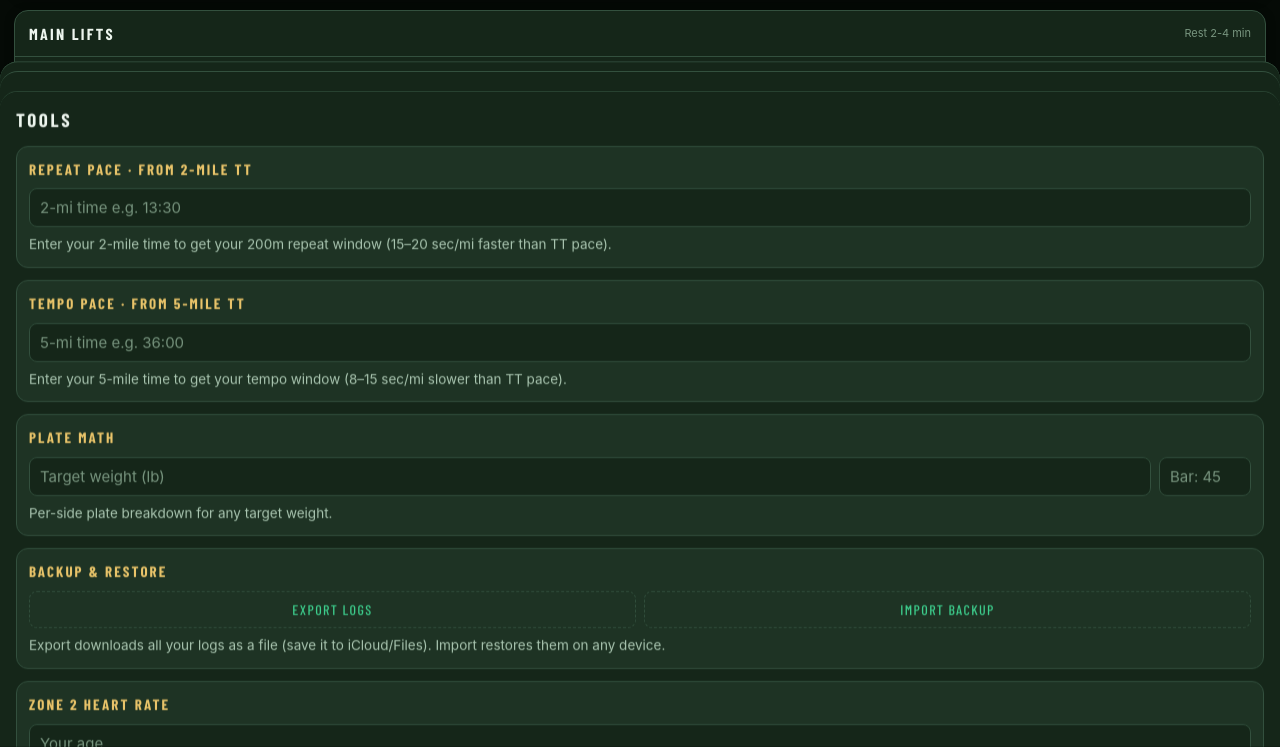
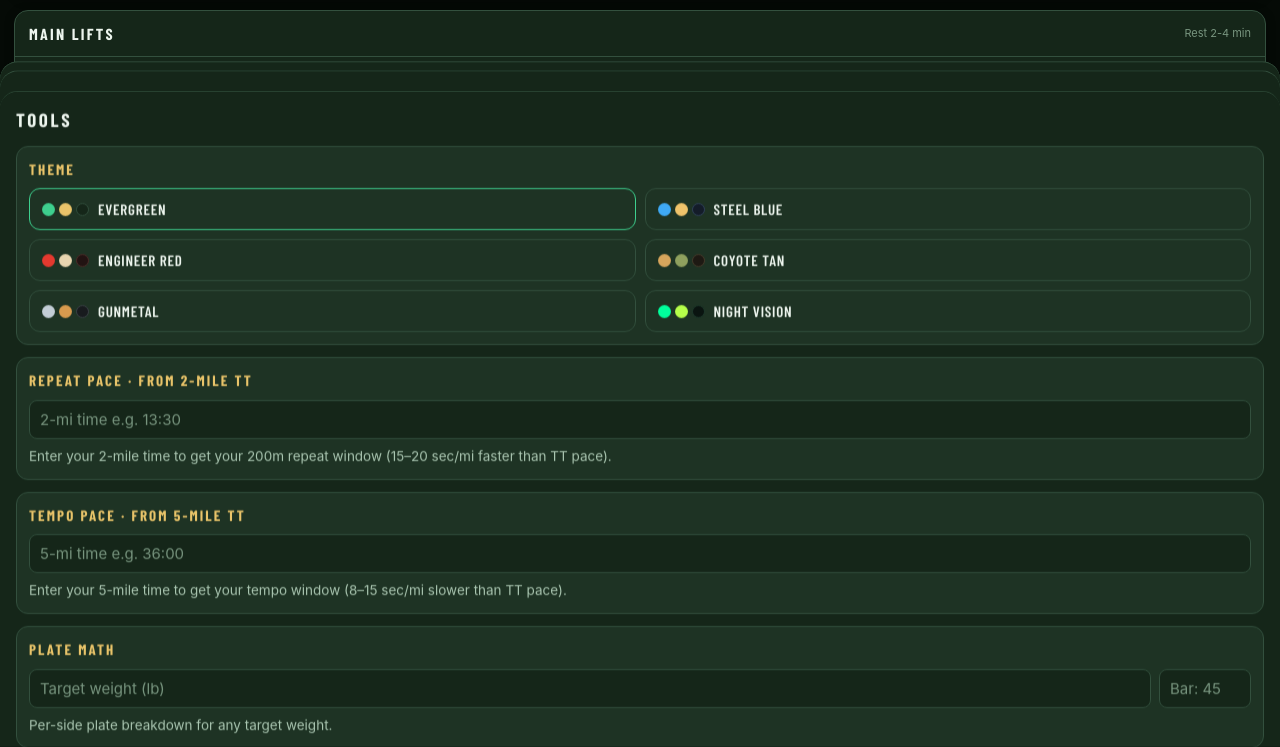
Before and after one commit to aprado1016/jacked-gazelle, a plain HTML site: page index.html in a window 1280 px wide. Shown: the part 742-1489 px from the top of the page. Drawn offline with nearby package versions, Linux system fonts and the light colour scheme; a web font is replaced by a local one.

Commit message:
Add files via upload

```diff
--- a/index.html
+++ b/index.html
@@ -18,6 +18,8 @@
   --bg:#050A06; --panel:#152619; --panel2:#1E3324; --line:#33503E;
   --ink:#EDF5EE; --dim:#AAC6B1; --faint:#78957F;
   --blue:#3ECF8E; --blue-deep:#1E7A52; --gold:#E9C46A; --green:#3FD68F; --red:#FF6B5E;
+  --sel-a:#1B3B26; --sel-b:#142B1A; --gold-tint:rgba(233,196,106,.07); --gold-line:rgba(233,196,106,.5);
+  --done-a:#45DB98; --done-b:#2FA871; --done-ink:#04150C; --done-glow:rgba(62,207,142,.4);
   --disp:'Barlow Condensed',-apple-system,sans-serif;
   --body:-apple-system,BlinkMacSystemFont,'SF Pro Text',Segoe UI,Roboto,sans-serif;
 }
@@ -36,7 +38,17 @@ header{position:sticky;top:0;z-index:40;background:linear-gradient(180deg,rgba(5
 .brand h1{font-family:var(--disp);font-weight:800;font-size:clamp(17px,5.4vw,24px);letter-spacing:.04em;text-transform:uppercase;white-space:nowrap}
 .brand h1 em{font-style:normal;color:var(--gold)}
 .brand .sub{font-family:var(--disp);font-size:10px;letter-spacing:.2em;color:var(--faint);text-transform:uppercase;white-space:nowrap;overflow:hidden;text-overflow:ellipsis}
-.toolbtn{font-family:var(--disp);font-size:13px;letter-spacing:.12em;text-transform:uppercase;color:var(--blue);padding:6px 2px}
+.toolbtn{font-family:var(--disp);font-size:13px;letter-spacing:.1em;text-transform:uppercase;color:var(--blue);padding:6px 2px;white-space:nowrap}
+.hbtns{display:flex;gap:13px;flex-shrink:0}
+.toolbtn.hi{color:var(--gold)}
+.bigbtn{width:100%;padding:15px;border-radius:12px;font-family:var(--disp);font-weight:700;font-size:17px;letter-spacing:.1em;text-transform:uppercase;background:var(--panel2);border:1px solid var(--line);color:var(--ink);margin-bottom:9px}
+.bigbtn.pri{background:linear-gradient(180deg,var(--done-a),var(--done-b));border-color:var(--done-a);color:var(--done-ink)}
+.themegrid{display:grid;grid-template-columns:repeat(2,1fr);gap:9px}
+.swatch{display:flex;align-items:center;gap:9px;padding:11px 12px;border-radius:11px;border:1px solid var(--line);background:var(--panel2);text-align:left}
+.swatch.on{border-color:var(--blue)}
+.swatch .dots{display:flex;gap:4px;flex-shrink:0}
+.swatch .dots i{width:13px;height:13px;border-radius:50%;display:block}
+.swatch .nm{font-family:var(--disp);font-size:15px;font-weight:600;letter-spacing:.05em;text-transform:uppercase}
 .selrow{display:flex;gap:8px;margin:10px 0}
 .selpill{flex:1;background:var(--panel);border:1px solid var(--line);border-radius:10px;padding:8px 12px;text-align:left;display:flex;justify-content:space-between;align-items:center}
 .selpill .lab{font-size:10px;letter-spacing:.18em;text-transform:uppercase;color:var(--faint);display:block}
@@ -47,7 +59,7 @@ header{position:sticky;top:0;z-index:40;background:linear-gradient(180deg,rgba(5
 .daychip{min-width:66px;background:var(--panel);border:1px solid var(--line);border-radius:10px;padding:7px 6px 6px;text-align:center;position:relative;flex-shrink:0}
 .daychip .d{font-family:var(--disp);font-weight:700;font-size:17px;letter-spacing:.05em}
 .daychip .f{font-size:9px;color:var(--dim);text-transform:uppercase;letter-spacing:.05em;white-space:nowrap;overflow:hidden;text-overflow:ellipsis;display:block}
-.daychip.on{border-color:var(--blue);background:linear-gradient(180deg,#1B3B26,#142B1A)}
+.daychip.on{border-color:var(--blue);background:linear-gradient(180deg,var(--sel-a),var(--sel-b))}
 .daychip.on .d{color:var(--blue)}
 .daychip .dot{position:absolute;top:5px;right:6px;width:6px;height:6px;border-radius:50%;background:var(--green);display:none}
 .daychip.done .dot{display:block}
@@ -93,9 +105,9 @@ header{position:sticky;top:0;z-index:40;background:linear-gradient(180deg,rgba(5
 .result input{width:100%;padding:10px 12px;font-size:15px}
 
 /* groups & top notes */
-.grp{border-left:3px solid var(--gold);background:rgba(233,196,106,.07)}
+.grp{border-left:3px solid var(--gold);background:var(--gold-tint)}
 .grphead{font-family:var(--disp);font-size:11px;letter-spacing:.16em;text-transform:uppercase;color:var(--gold);padding:9px 14px 0}
-.lt{display:inline-block;font-family:var(--disp);font-weight:700;font-size:12px;color:var(--gold);border:1px solid rgba(233,196,106,.5);border-radius:4px;padding:0 5px;margin-right:8px;line-height:16px;vertical-align:1px}
+.lt{display:inline-block;font-family:var(--disp);font-weight:700;font-size:12px;color:var(--gold);border:1px solid var(--gold-line);border-radius:4px;padding:0 5px;margin-right:8px;line-height:16px;vertical-align:1px}
 .topnotes{margin:10px 14px -2px;font-size:12.5px;color:var(--dim)}
 .topnotes span{display:block;padding:2px 0}
 .topnotes span::before{content:'\00BB  ';color:var(--gold)}
@@ -104,7 +116,7 @@ header{position:sticky;top:0;z-index:40;background:linear-gradient(180deg,rgba(5
 .dayfoot{margin:16px 14px}
 .dayfoot textarea{width:100%;min-height:64px;padding:10px 12px;font-size:14px;resize:vertical}
 .donebtn{width:100%;margin-top:10px;padding:14px;border-radius:12px;font-family:var(--disp);font-weight:700;font-size:18px;letter-spacing:.14em;text-transform:uppercase;background:var(--panel2);border:1px solid var(--line);color:var(--ink)}
-.donebtn.on{background:linear-gradient(180deg,#45DB98,#2FA871);border-color:#45DB98;color:#04150C;box-shadow:0 4px 18px rgba(62,207,142,.4);animation:pop .35s ease}
+.donebtn.on{background:linear-gradient(180deg,var(--done-a),var(--done-b));border-color:var(--done-a);color:var(--done-ink);box-shadow:0 4px 18px var(--done-glow);animation:pop .35s ease}
 @keyframes pop{0%{transform:scale(1)}40%{transform:scale(1.05)}100%{transform:scale(1)}}
 .donebtn:active{transform:scale(.97)}
 .restday{margin:40px 14px;text-align:center}
@@ -166,7 +178,7 @@ header{position:sticky;top:0;z-index:40;background:linear-gradient(180deg,rgba(5
       <div class="sub">Terminator Training Method</div>
       <h1>Jacked Gazelle <em>2.0</em></h1>
     </div>
-    <div style="display:flex;gap:16px"><button class="toolbtn" id="progOpen">Progress</button><button class="toolbtn" id="toolsOpen">Tools</button></div>
+    <div class="hbtns"><button class="toolbtn" id="progOpen">Progress</button><button class="toolbtn hi" id="backupOpen">Backup</button><button class="toolbtn" id="toolsOpen">Tools</button></div>
   </div>
   <div class="selrow">
     <button class="selpill" id="phasePill"><span><span class="lab">Phase</span><span class="val" id="phaseVal">Phase 1</span></span><span class="car">&#9662;</span></button>
@@ -194,8 +206,19 @@ header{position:sticky;top:0;z-index:40;background:linear-gradient(180deg,rgba(5
     <div class="subres" id="prBoard" style="max-height:none"></div>
   </div>
 </div>
+<div class="sheet" id="backupSheet">
+  <h3>Backup &amp; Restore</h3>
+  <button class="bigbtn pri" id="expBtn">&#8681;&nbsp; Export my logs</button>
+  <button class="bigbtn" id="impBtn">&#8679;&nbsp; Import a backup</button>
+  <input type="file" id="impFile" accept="application/json,.json" style="display:none">
+  <div class="out" id="bkOut" style="margin-top:4px">Export saves every set, note and result to a file &mdash; keep it in Files or iCloud. Import restores it here or on a new phone. Your logs live only on this device, so back up every few weeks.</div>
+</div>
 <div class="sheet" id="toolsSheet">
   <h3>Tools</h3>
+  <div class="tool">
+    <h4>Theme</h4>
+    <div class="themegrid" id="themeGrid"></div>
+  </div>
   <div class="tool">
     <h4>Repeat Pace &middot; from 2-mile TT</h4>
     <div class="frow"><input id="tt2" placeholder="2-mi time e.g. 13:30" inputmode="numeric"></div>
@@ -210,15 +233,6 @@ header{position:sticky;top:0;z-index:40;background:linear-gradient(180deg,rgba(5
     <h4>Plate Math</h4>
     <div class="frow"><input id="pcW" placeholder="Target weight (lb)" inputmode="decimal"><input id="pcB" placeholder="Bar: 45" inputmode="decimal" style="max-width:92px"></div>
     <div class="out" id="pcOut">Per-side plate breakdown for any target weight.</div>
-  </div>
-  <div class="tool">
-    <h4>Backup &amp; Restore</h4>
-    <div style="display:flex;gap:8px">
-      <button class="addset" style="margin:0" id="expBtn">Export logs</button>
-      <button class="addset" style="margin:0" id="impBtn">Import backup</button>
-    </div>
-    <input type="file" id="impFile" accept="application/json,.json" style="display:none">
-    <div class="out" id="bkOut" style="margin-top:8px">Export downloads all your logs as a file (save it to iCloud/Files). Import restores them on any device.</div>
   </div>
   <div class="tool">
     <h4>Zone 2 Heart Rate</h4>
@@ -897,10 +911,10 @@ function drawChart(H,name){
     const Y=v=>pt+(Ht-pt-pb)*(1-(v-min)/span);
     const pts=nums.map((e,i)=>`${X(i).toFixed(1)},${Y(e.e1).toFixed(1)}`).join(' ');
     h+=`<svg class="chart" viewBox="0 0 ${W} ${Ht}">
-      <polyline points="${pts}" fill="none" stroke="#3ECF8E" stroke-width="2.5" stroke-linejoin="round"/>
-      ${nums.map((e,i)=>`<circle cx="${X(i).toFixed(1)}" cy="${Y(e.e1).toFixed(1)}" r="3.5" fill="#E9C46A"/>`).join('')}
-      <text x="${pl}" y="11" fill="#AAC6B1" font-size="10">est 1RM \u00b7 best ${Math.round(max)}</text>
-      <text x="${pl}" y="${Ht-5}" fill="#78957F" font-size="10">start ${Math.round(nums[0].e1)}</text>
+      <polyline points="${pts}" fill="none" stroke="${CSSV('--blue')}" stroke-width="2.5" stroke-linejoin="round"/>
+      ${nums.map((e,i)=>`<circle cx="${X(i).toFixed(1)}" cy="${Y(e.e1).toFixed(1)}" r="3.5" fill="${CSSV('--gold')}"/>`).join('')}
+      <text x="${pl}" y="11" fill="${CSSV('--dim')}" font-size="10">est 1RM \u00b7 best ${Math.round(max)}</text>
+      <text x="${pl}" y="${Ht-5}" fill="${CSSV('--faint')}" font-size="10">start ${Math.round(nums[0].e1)}</text>
     </svg>`;
   } else h+='<div class="out">Two or more logged sessions with weight draw the trend line.</div>';
   h+='<div class="out" style="margin-top:4px">'+es.slice(-10).reverse().map(e=>`${e.at}: <b>${e.w}\u00d7${e.r}</b>${e.e1?` \u00b7 est ${Math.round(e.e1)}`:''}`).join('<br>')+'</div>';
@@ -924,7 +938,7 @@ async function renderPR(H){
   for(const dd of [d1,d4]){ if(dd.sets) for(const [n,ss] of Object.entries(dd.sets)){
     const gs=ss.filter(s=>parseFloat(s.w)>0);
     if(gs.length){const top=gs.reduce((a,c)=>parseFloat(c.w)>parseFloat(a.w)?c:a);tl.push(`${n} 3RM: <b>${top.w}</b>`)}}}
-  if(tl.length)h+=`<div style="margin-top:10px;border-top:1px solid #33503E;padding-top:8px"><b style="color:#E9C46A">Time Trial Week</b><br><span>${tl.join('<br>')}</span></div>`;
+  if(tl.length)h+=`<div style="margin-top:10px;border-top:1px solid ${CSSV('--line')};padding-top:8px"><b style="color:${CSSV('--gold')}">Time Trial Week</b><br><span>${tl.join('<br>')}</span></div>`;
   $('prBoard').innerHTML=h;
 }
 
@@ -943,6 +957,7 @@ $('pcW').oninput=calcPlates;$('pcB').oninput=calcPlates;
 
 /* =============== TOOLS =============== */
 $('toolsOpen').onclick=()=>openSheet('toolsSheet');
+$('backupOpen').onclick=()=>openSheet('backupSheet');
 function parseTime(v){const m=v.trim().match(/^(\d{1,3})[:.](\d{2})$/);if(m)return +m[1]*60+ +m[2];const n=parseFloat(v);return isNaN(n)?null:n*60}
 $('tt2').oninput=()=>{const s=parseTime($('tt2').value);const o=$('tt2out');
   if(!s){o.innerHTML='Format: mm:ss';return}
@@ -961,6 +976,36 @@ function renderSubs(q){const r=$('subres');const s=(q||'').toLowerCase();
   r.innerHTML=hits.map(x=>`<div><b>${x[0]}</b><br><span>${x[1]}</span></div>`).join('')||'<div><span>No match — try fewer letters.</span></div>'}
 $('subq').oninput=()=>renderSubs($('subq').value);
 renderSubs('');
+
+/* =============== THEMES =============== */
+const CSSV=n=>getComputedStyle(document.documentElement).getPropertyValue(n).trim();
+const THEMES={
+ evergreen:{n:'Evergreen',v:{'--bg':'#050A06','--panel':'#152619','--panel2':'#1E3324','--line':'#33503E','--ink':'#EDF5EE','--dim':'#AAC6B1','--faint':'#78957F','--blue':'#3ECF8E','--blue-deep':'#1E7A52','--gold':'#E9C46A','--green':'#3FD68F','--red':'#FF6B5E','--sel-a':'#1B3B26','--sel-b':'#142B1A','--gold-tint':'rgba(233,196,106,.07)','--gold-line':'rgba(233,196,106,.5)','--done-a':'#45DB98','--done-b':'#2FA871','--done-ink':'#04150C','--done-glow':'rgba(62,207,142,.4)'}},
+ steel:{n:'Steel Blue',v:{'--bg':'#060910','--panel':'#141C29','--panel2':'#1C2738','--line':'#31435C','--ink':'#EDF2FA','--dim':'#A6BAD2','--faint':'#748AA6','--blue':'#3FA9F5','--blue-deep':'#1B6FB8','--gold':'#F0C36B','--green':'#3FD68F','--red':'#FF6B5E','--sel-a':'#1B3350','--sel-b':'#132338','--gold-tint':'rgba(240,195,107,.07)','--gold-line':'rgba(240,195,107,.5)','--done-a':'#42B4F7','--done-b':'#1E7FC4','--done-ink':'#041322','--done-glow':'rgba(63,169,245,.4)'}},
+ engineer:{n:'Engineer Red',v:{'--bg':'#0B0505','--panel':'#221312','--panel2':'#2E1B19','--line':'#4E2C29','--ink':'#F8EEEC','--dim':'#D3ADA8','--faint':'#A07E79','--blue':'#E4392F','--blue-deep':'#9E211A','--gold':'#E8D5B0','--green':'#3FD68F','--red':'#FF6B5E','--sel-a':'#3E1A17','--sel-b':'#2A100E','--gold-tint':'rgba(232,213,176,.07)','--gold-line':'rgba(232,213,176,.5)','--done-a':'#EF5247','--done-b':'#B62A22','--done-ink':'#1A0503','--done-glow':'rgba(228,57,47,.4)'}},
+ coyote:{n:'Coyote Tan',v:{'--bg':'#0A0805','--panel':'#1E1913','--panel2':'#2A231A','--line':'#483D2C','--ink':'#F6F0E6','--dim':'#C9B79B','--faint':'#96856C','--blue':'#D7A55C','--blue-deep':'#96702F','--gold':'#8FA05E','--green':'#3FD68F','--red':'#FF6B5E','--sel-a':'#3A2E1D','--sel-b':'#241C11','--gold-tint':'rgba(143,160,94,.08)','--gold-line':'rgba(143,160,94,.5)','--done-a':'#E0AE64','--done-b':'#A87B32','--done-ink':'#180F03','--done-glow':'rgba(215,165,92,.4)'}},
+ gunmetal:{n:'Gunmetal',v:{'--bg':'#08090A','--panel':'#181B1E','--panel2':'#22262A','--line':'#3C4348','--ink':'#F0F3F5','--dim':'#B3BCC3','--faint':'#7F8990','--blue':'#C3CDD6','--blue-deep':'#7C8B98','--gold':'#D89A4E','--green':'#3FD68F','--red':'#FF6B5E','--sel-a':'#2A3036','--sel-b':'#1C2126','--gold-tint':'rgba(216,154,78,.08)','--gold-line':'rgba(216,154,78,.5)','--done-a':'#D6DEE5','--done-b':'#93A1AD','--done-ink':'#0B0E11','--done-glow':'rgba(195,205,214,.35)'}},
+ nvg:{n:'Night Vision',v:{'--bg':'#000000','--panel':'#0A1410','--panel2':'#0F1F18','--line':'#1E3A2C','--ink':'#DFFFEE','--dim':'#7FCFA6','--faint':'#4E8F6C','--blue':'#00FF9C','--blue-deep':'#00A866','--gold':'#B6FF4A','--green':'#00FF9C','--red':'#FF6B5E','--sel-a':'#0C2A1C','--sel-b':'#04150D','--gold-tint':'rgba(182,255,74,.07)','--gold-line':'rgba(182,255,74,.45)','--done-a':'#00FF9C','--done-b':'#00B370','--done-ink':'#00160D','--done-glow':'rgba(0,255,156,.45)'}}
+};
+let curTheme='evergreen';
+function applyTheme(id,save){
+  const t=THEMES[id]; if(!t)return;
+  curTheme=id;
+  for(const [k,v] of Object.entries(t.v)) document.documentElement.style.setProperty(k,v);
+  const mt=document.querySelector('meta[name=theme-color]'); if(mt) mt.setAttribute('content',t.v['--bg']);
+  document.querySelectorAll('#themeGrid .swatch').forEach(b=>b.classList.toggle('on',b.dataset.id===id));
+  if(save) sSet('theme',id);
+}
+function buildThemeGrid(){
+  const g=$('themeGrid'); if(!g)return; g.innerHTML='';
+  for(const [id,t] of Object.entries(THEMES)){
+    const b=document.createElement('button');
+    b.className='swatch'+(id===curTheme?' on':''); b.dataset.id=id;
+    b.innerHTML=`<span class="dots"><i style="background:${t.v['--blue']}"></i><i style="background:${t.v['--gold']}"></i><i style="background:${t.v['--panel']};border:1px solid ${t.v['--line']}"></i></span><span class="nm">${t.n}</span>`;
+    b.onclick=()=>{applyTheme(id,true); if(!dy().rest) renderDay();};
+    g.appendChild(b);
+  }
+}
 
 /* =============== BACKUP / RESTORE =============== */
 async function sSetRaw(k,str){
@@ -1007,6 +1052,7 @@ if('serviceWorker' in navigator&&location.protocol==='https:'){
 /* =============== INIT =============== */
 (async function(){
   await loadState(); await loadDone();
+  applyTheme((await sGet('theme'))||'evergreen',false); buildThemeGrid();
   if(S.p>=P.phases.length)S.p=1;
   if(S.w>=ph().weeks.length)S.w=0;
   if(S.d>=7)S.d=0;
```
